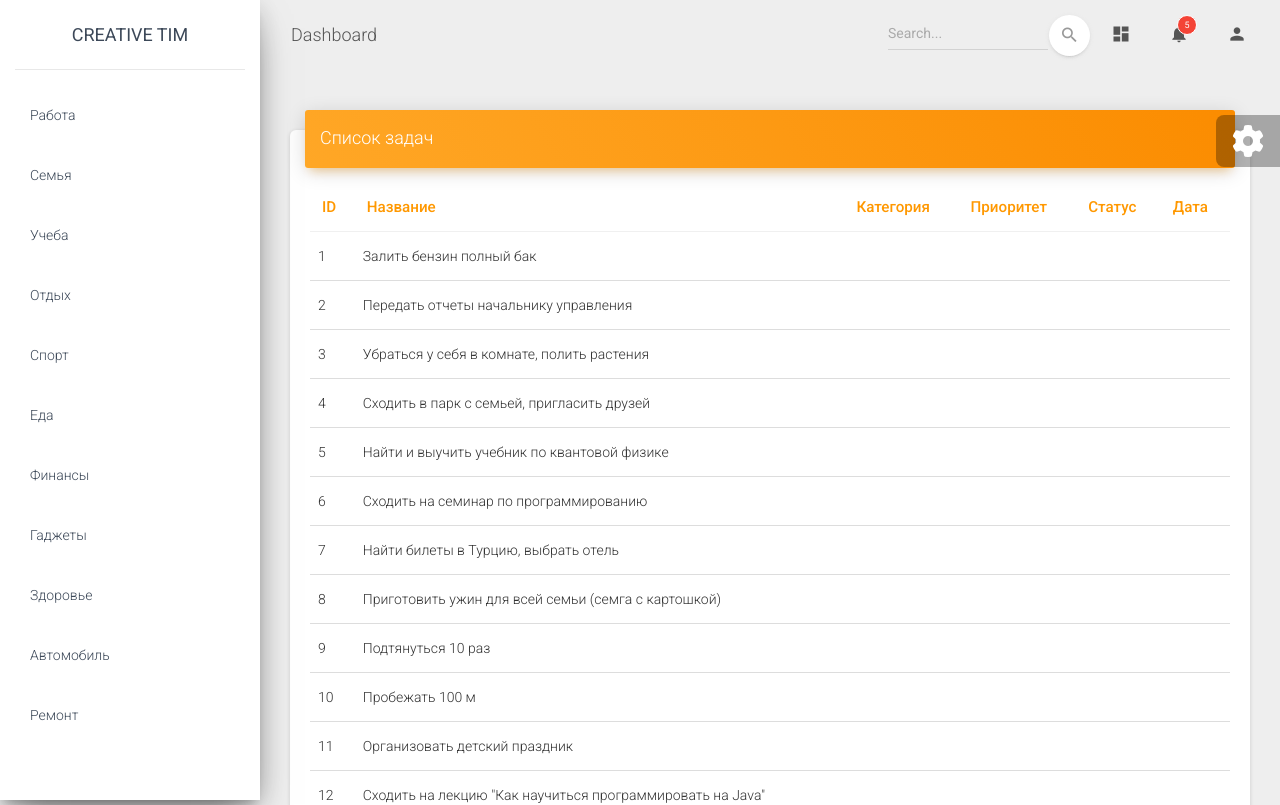
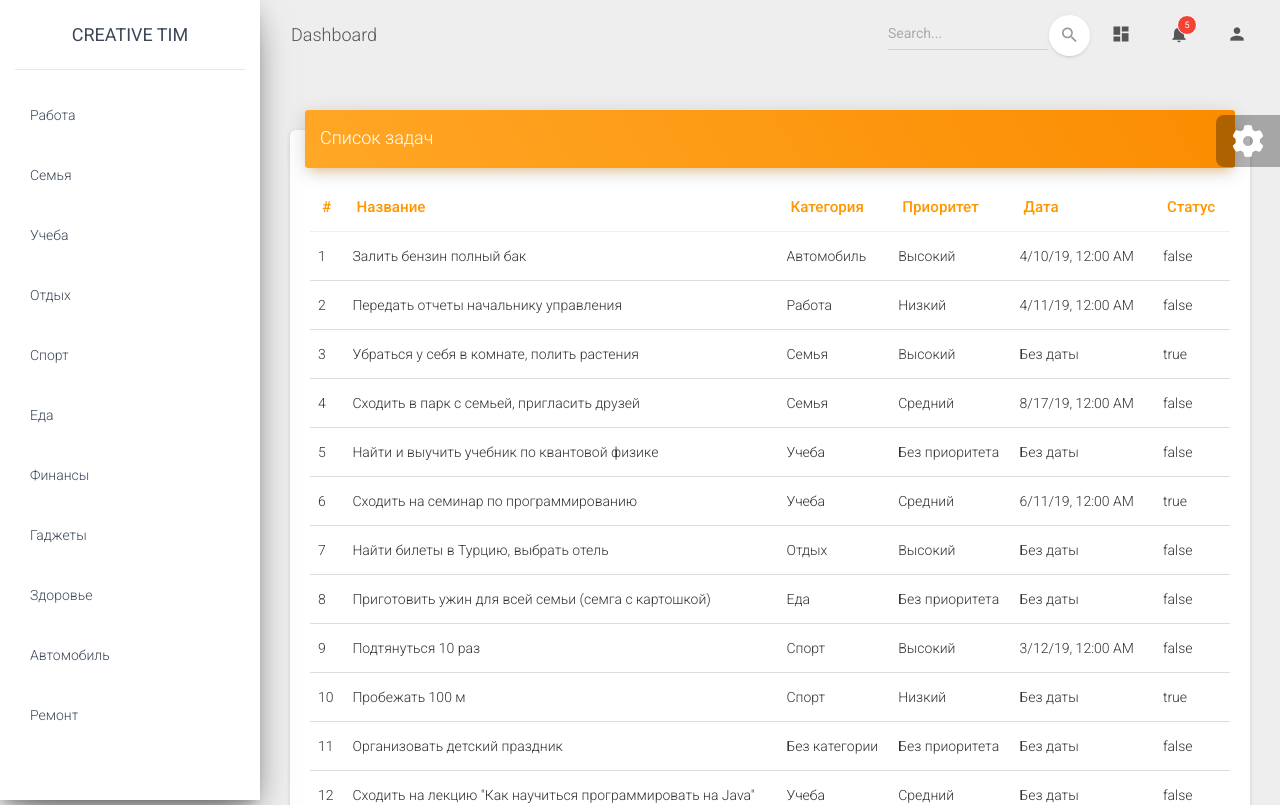
Before and after one commit to odnodum/todo, an Angular app: page / in a window 1280 px wide. Shown: the top 805 px of the page. Built offline with nearby package versions, Linux system fonts and the light colour scheme.

Commit message:
добавил "красивостей" в шаблон. pipe

```diff
--- a/src/app/app.component.html
+++ b/src/app/app.component.html
@@ -80,9 +80,7 @@
                 <div class="row">
 
                     <div class="col-12">
-
                         <app-tasks></app-tasks>
-
                     </div>
                 </div>
             </div>
--- a/src/app/app.module.ts
+++ b/src/app/app.module.ts
@@ -3,7 +3,7 @@ import {NgModule} from '@angular/core';
 
 import {AppComponent} from './app.component';
 import {CategoriesComponent} from './views/categories/categories.component';
-import { TasksComponent } from './views/tasks/tasks.component';
+import {TasksComponent} from "./views/tasks/tasks.component";
 
 @NgModule({
     declarations: [
--- a/src/app/service/data-handler.service.ts
+++ b/src/app/service/data-handler.service.ts
@@ -1,8 +1,9 @@
 import {Injectable} from '@angular/core';
 import {Category} from "../model/Category";
 import {TestData} from "../data/TestData";
-import {Task} from "../model/Task";
-import {BehaviorSubject, Subject} from "rxjs";
+import {Task} from '../model/Task';
+import {BehaviorSubject} from "rxjs";
+
 
 @Injectable({
     providedIn: 'root'
@@ -12,22 +13,22 @@ export class DataHandlerService {
     tasksSubject = new BehaviorSubject<Task[]>(TestData.tasks);
     categoriesSubject = new BehaviorSubject<Category[]>(TestData.categories);
 
+
     constructor() {
-
+        this.fillTasks();
     }
 
-  // fillCategories(): Category[] {
-  //   return TestData.categories;
+    // fillCategories() {
+    //     return TestData.categories;
     // }
 
     fillTasks() {
         this.tasksSubject.next(TestData.tasks);
     }
 
-  fillTaskByCategory(category: Category) {
+    fillTasksByCategory(category: Category) {
         const tasks = TestData.tasks.filter(task => task.category === category);
         this.tasksSubject.next(tasks);
     }
 
-
 }
--- a/src/app/views/categories/categories.component.css
+++ b/src/app/views/categories/categories.component.css
@@ -0,0 +1,3 @@
+.pointer {
+    cursor: pointer;
+}
--- a/src/app/views/categories/categories.component.html
+++ b/src/app/views/categories/categories.component.html
@@ -11,13 +11,17 @@
     </div>
     <div class="sidebar-wrapper">
         <ul class="nav">
-      <li class="nav-item" *ngFor="let category of categories" (click)="showTasksByCategory(category)">
+            <li (click)="showTasksByCategory(category)"
+                *ngFor="let category of categories" [class.active]="category === selectedCategory"
+
+                class="nav-item pointer"
+
+            >
                 <a class="nav-link">
                     <p>{{category.title}}</p>
                 </a>
             </li>
 
-
         </ul>
     </div>
 </div>
--- a/src/app/views/categories/categories.component.ts
+++ b/src/app/views/categories/categories.component.ts
@@ -11,6 +11,8 @@ export class CategoriesComponent implements OnInit {
 
     categories: Category[];
 
+    selectedCategory: Category;
+
     constructor(private dataHandler: DataHandlerService) {
     }
 
@@ -19,7 +21,9 @@ export class CategoriesComponent implements OnInit {
         this.dataHandler.categoriesSubject.subscribe(categories => this.categories = categories);
     }
 
+
     showTasksByCategory(category: Category) {
-    this.dataHandler.fillTaskByCategory(category);
+        this.selectedCategory = category;
+        this.dataHandler.fillTasksByCategory(category);
     }
 }
--- a/src/app/views/tasks/tasks.component.html
+++ b/src/app/views/tasks/tasks.component.html
@@ -5,23 +5,23 @@
     <div class="card-body table-responsive">
         <table class="table table-hover">
             <thead class="text-warning">
-      <th>ID</th>
+            <th>#</th>
             <th>Название</th>
             <th>Категория</th>
             <th>Приоритет</th>
+            <th>Дата</th>
             <th>Статус</th>
-      <th>Дата</th>
+
             </thead>
             <tbody>
-      <tr *ngFor="let task of tasks">
-        <td>{{task.id}}</td>
+            <tr *ngFor="let task of tasks; let i = index">
+                <td>{{i + 1}}</td>
                 <td>{{task.title}}</td>
-        <td></td>
-        <td></td>
-        <td></td>
-        <td></td>
+                <td>{{task.category != null ? task.category.title : 'Без категории'}}</td>
+                <td>{{task.priority != null ? task.priority.title : 'Без приоритета'}}</td>
+                <td>{{task.date != null ? (task.date | date : 'short') : 'Без даты'}}</td>
+                <td>{{task.completed}}</td>
             </tr>
-
 
             </tbody>
         </table>
--- a/src/app/views/tasks/tasks.component.ts
+++ b/src/app/views/tasks/tasks.component.ts
@@ -1,6 +1,6 @@
 import {Component, OnInit} from '@angular/core';
 import {DataHandlerService} from "../../service/data-handler.service";
-import {Task} from "../../model/Task";
+import {Task} from 'src/app/model/Task';
 
 @Component({
     selector: 'app-tasks',
@@ -18,4 +18,5 @@ export class TasksComponent implements OnInit {
         this.dataHandler.tasksSubject.subscribe(tasks => this.tasks = tasks);
     }
 
+
 }
```
Lines whose indentation alone changed are shown as unchanged.
